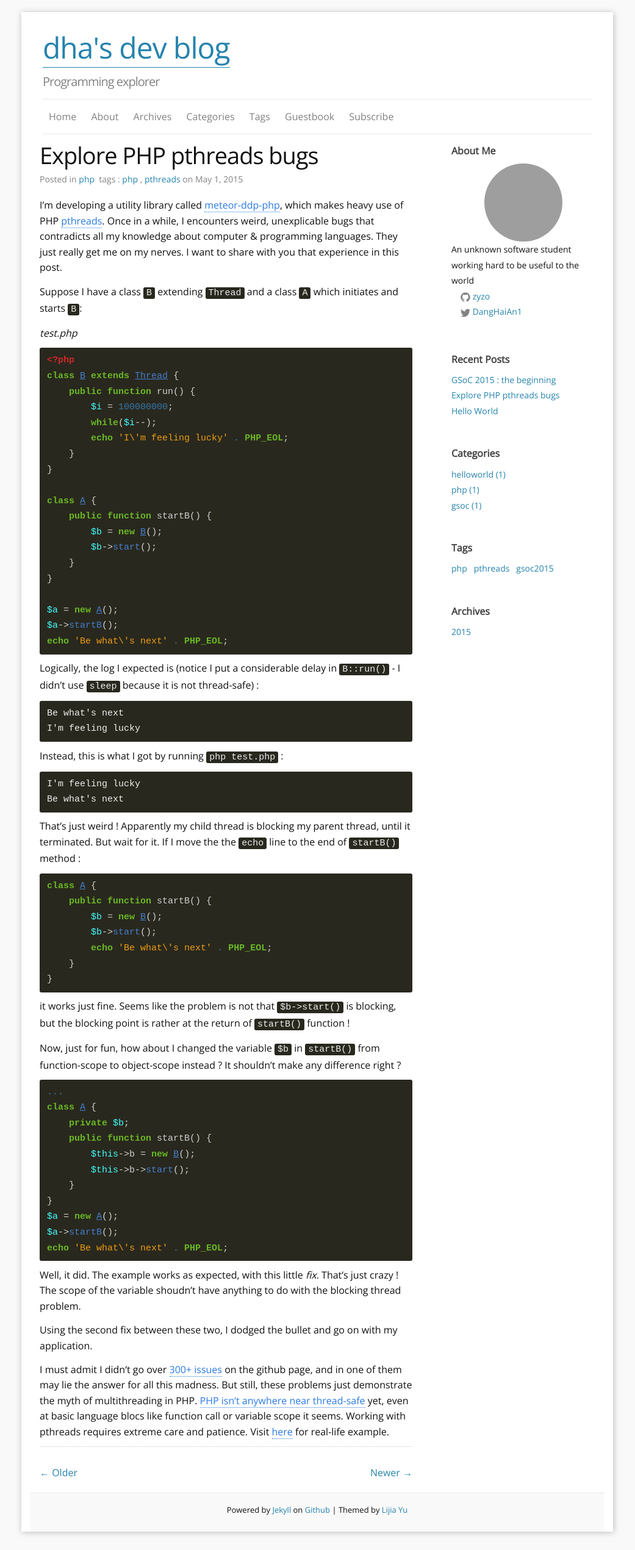
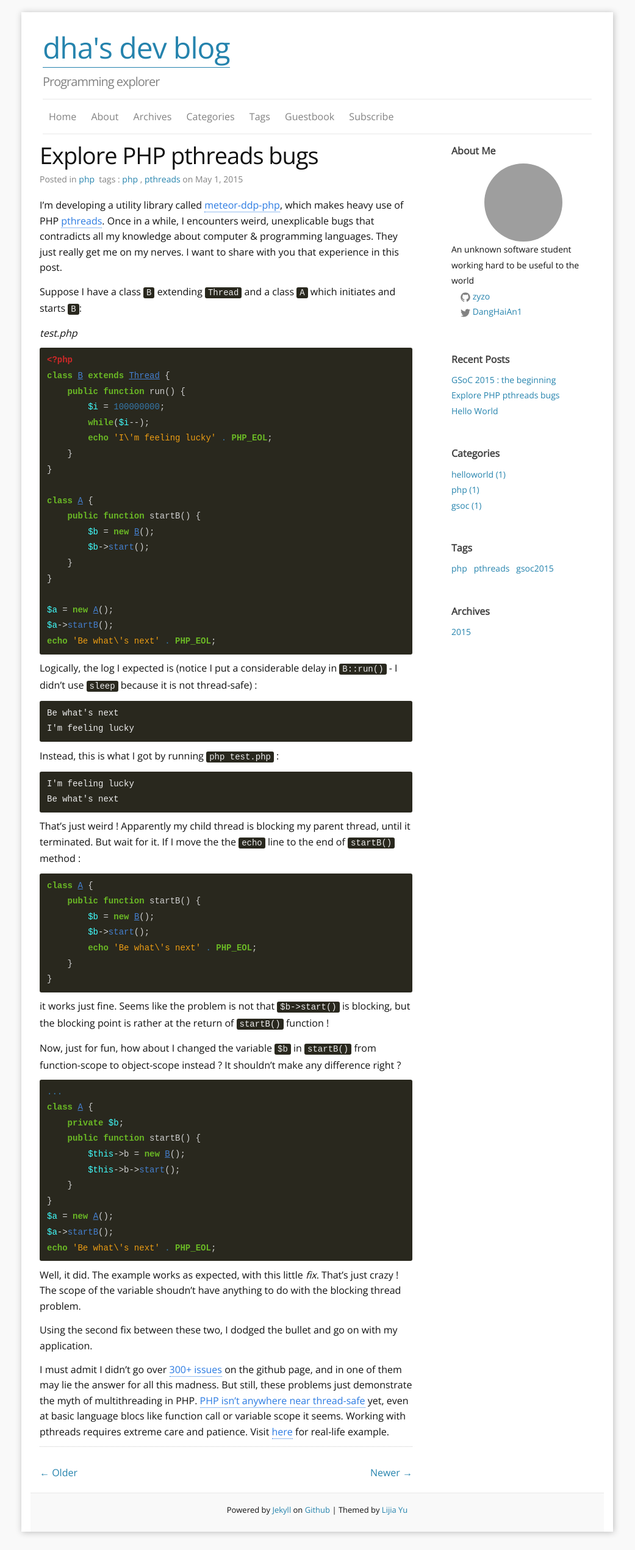
Before and after one commit to zyzo/zyzo.github.io, a Jekyll site: the page built from _posts/2015-05-01-explore-php-pthreads-bugs.md, in a window 1280 px wide. Shown: the whole page at 61% size, without its empty margins (120-1161 px from the left). Built offline with Jekyll 4.4.1, drawn with Linux system fonts in a browser that asks for light colours; comment, search, counter and statistics services are not loaded; grey boxes are pictures that could not be loaded.

```diff
--- a/_includes/Recent_Posts.html
+++ b/_includes/Recent_Posts.html
@@ -2,7 +2,7 @@
   <h4>{{ site.locales[site.default_locale].Recent_Posts }}</h4>
   {% for post in site.posts limit:5 %}
   <li>
-  <a href="{{ site.baseurl }}/{{ post.url }}" title="{{ post.title }}" rel="bookmark">{{ post.title }}</a>
+  <a href="{{ post.url | prepend: site.baseurl }}" title="{{ post.title }}" rel="bookmark">{{ post.title }}</a>
   </li>
   {% endfor %}
 </div>
--- a/_sass/_base.scss
+++ b/_sass/_base.scss
@@ -195,7 +195,7 @@ blockquote{
  * Code formatting
  */
 pre,code {
-  font-size: 15px;
+  font-size: 14px;
   border-radius: 3px;
   background-color: $code-backgroud-color;
   color: $code-font-color;
```
Also changed, not shown: 1 other file.
